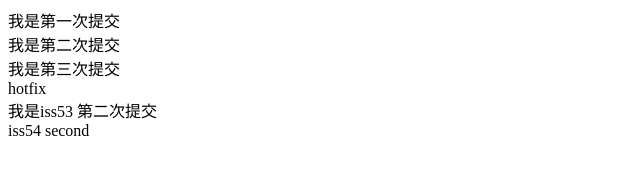
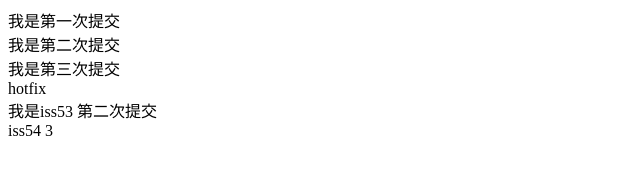
Before and after one commit to beliefShaman/shaman, a plain HTML site: page index.html in a window 1280 px wide. Shown: the full height of the page, 0-640 px from the left. Drawn offline with Linux system fonts and the light colour scheme.

Commit message:
iss54 三次提交

```diff
--- a/index.html
+++ b/index.html
@@ -12,6 +12,6 @@
   <div>我是第三次提交</div>
   <div>hotfix</div>
   <div>我是iss53 第二次提交</div>
-  <a>iss54 second</a>
+  <a>iss54 3</a>
 </body>
 </html>
```
